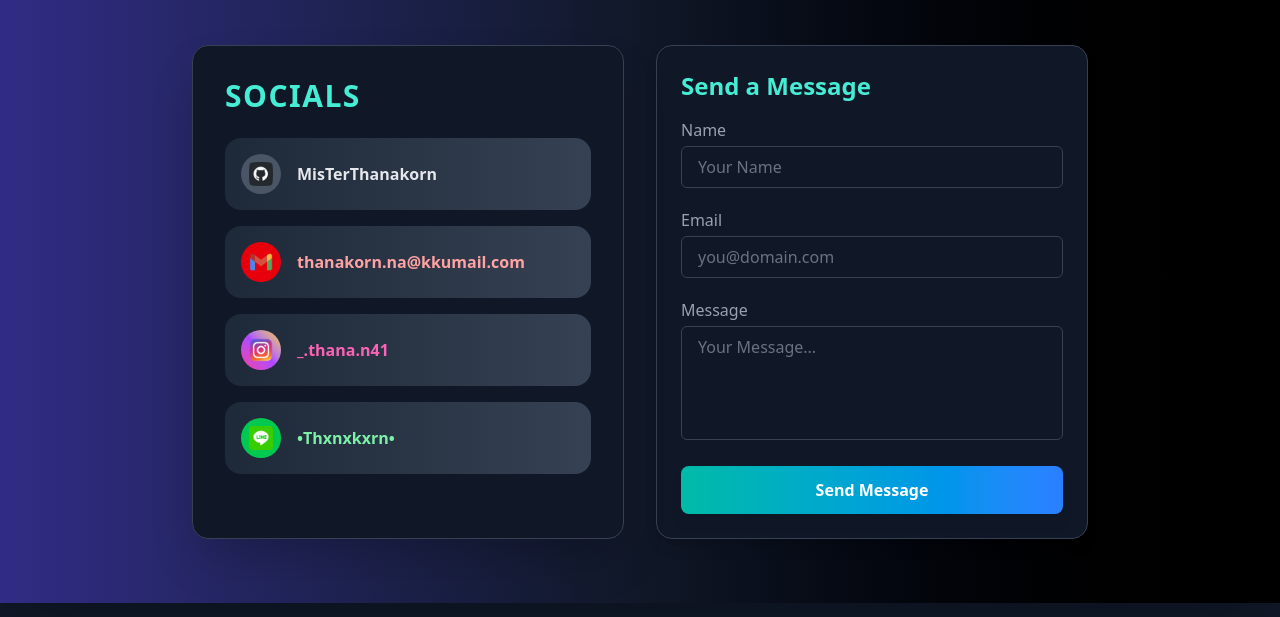
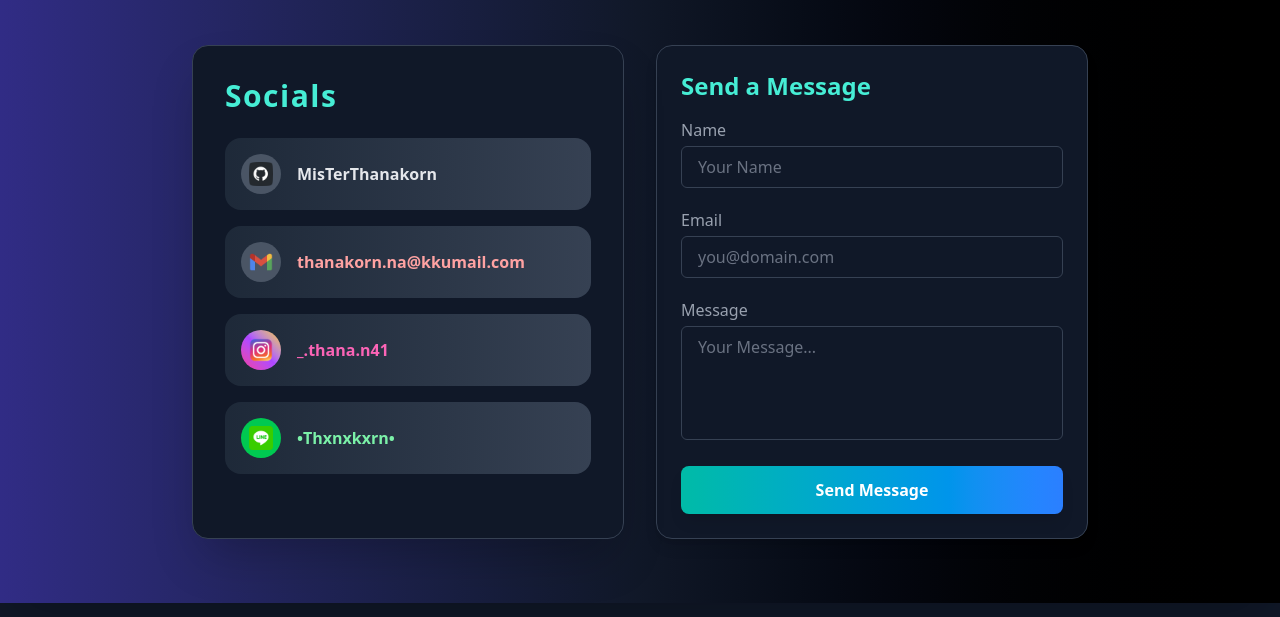
Before and after one commit to MisTerThanakorn/Web_CV, a website: page index.html in a window 1280 px wide. Shown: the part 3643-4260 px from the top of the page. Drawn offline with Linux system fonts and the light colour scheme.

Commit message:
Edit and add information to the file index.html2

```diff
--- a/index.html
+++ b/index.html
@@ -789,7 +789,7 @@
             <div class=" max-w-4xl mx-auto grid grid-cols-1 md:grid-cols-2 gap-8">
                 <!-- Card: Links -->
                 <div class="relative overflow-hidden rounded-2xl bg-gray-900 text-gray-100 p-8 shadow-2xl backdrop-blur-sm border border-gray-700 transition-transform duration-500 hover:scale-105">
-                <h3 class="mb-6 text-3xl font-extrabold uppercase tracking-wider text-teal-300">
+                <h3 class="mb-6 text-3xl font-extrabold tracking-wider text-teal-300">
                     Socials
                 </h3>
                 <div class="space-y-4">
@@ -810,7 +810,7 @@
                     class="group flex items-center space-x-4 w-full rounded-2xl bg-gradient-to-r from-gray-800 to-gray-700 p-4 transition-all duration-300 transform hover:scale-105 hover:bg-gradient-to-tr hover:from-[#0f2027] hover:via-[#203a43] hover:to-[#2c5364] hover:shadow-xl"
                     aria-label="Visit communication">
                     <div
-                        class="flex h-10 w-10 items-center justify-center rounded-full bg-red-600 transition-all duration-300 group-hover:bg-red-400 group-hover:animate-bounce">
+                        class="flex h-10 w-10 items-center justify-center rounded-full bg-gray-600 transition-all duration-300 group-hover:bg-gray-400 group-hover:animate-bounce">
                         <img src="image/communication.png" alt="communication" class="h-6 w-6" />
                     </div>
                     <span
```
Also changed, not shown: output.css.
